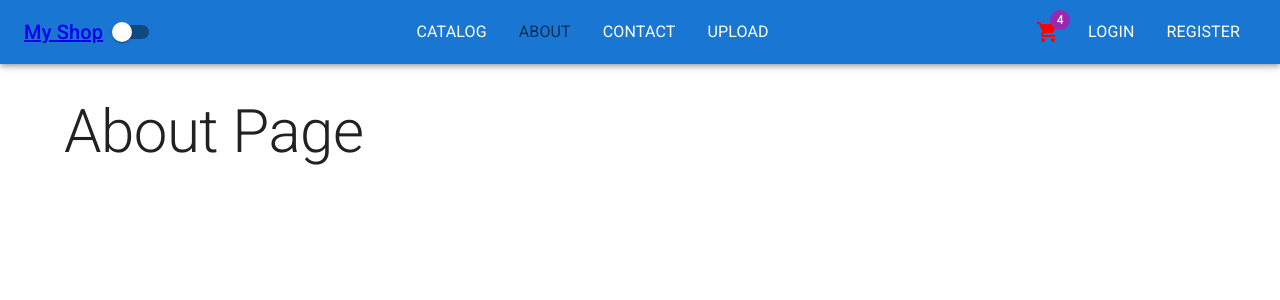
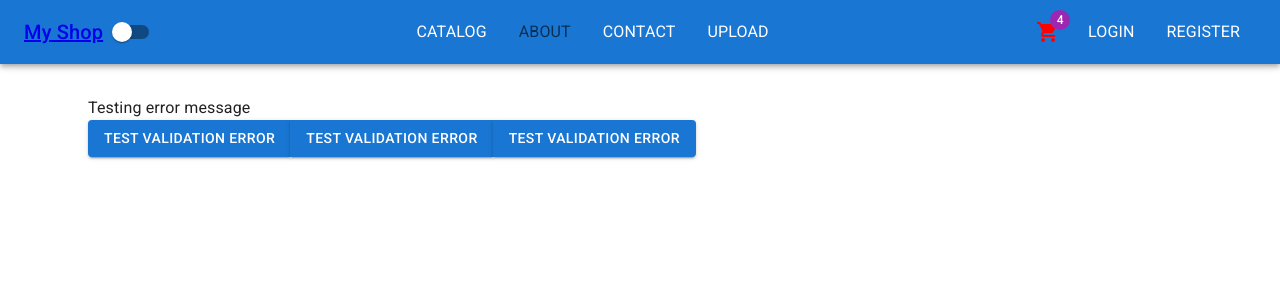
Before and after one commit to ketuan1/Client_Spring_Boot_API, a React (Create React App) app: page /about in a window 1280 px wide. Shown: the top 300 px of the page. Built offline with nearby package versions, Linux system fonts and the light colour scheme.

Commit message:
setting base url and display message error

```diff
--- a/src/features/about/AboutPage.tsx
+++ b/src/features/about/AboutPage.tsx
@@ -1,10 +1,31 @@
-import {Typography} from "@mui/material";
+import {Button, ButtonGroup, Typography} from "@mui/material";
+import { Container } from "@mui/system";
+import axios from "axios";
 
 function AboutPage() {
     return (
-        <Typography variant="h2">
-            About Page
-        </Typography>
+        <Container>
+            <Typography>
+                Testing error message
+            </Typography>
+            <ButtonGroup>
+                <Button variant="contained" onClick={() => axios.post('buggy/validate-error', {
+                    "name": "",
+                    "email": "test"
+                }).then(response => console.log(response.data)).catch(error  => console.log(error))}>
+                    Test Validation Error
+                </Button>
+
+                <Button variant="contained" onClick={() => axios.get('buggy/404').then(response => console.log(response.data))}>
+                    Test Validation Error
+                </Button>
+
+                <Button variant="contained" onClick={() => axios.get('buggy/500').then(response => console.log(response.data))}>
+                    Test Validation Error
+                </Button>
+            </ButtonGroup>
+
+        </Container>
      );
 }
 
--- a/src/features/catalog/Catalog.tsx
+++ b/src/features/catalog/Catalog.tsx
@@ -1,3 +1,4 @@
+import axios, { AxiosResponse } from "axios";
 import { useEffect, useState } from "react";
 import { Product } from "../../model/product";
 import ProductList from "./ProductList";
@@ -10,9 +11,13 @@ function Catalog() {
   const [products, setProducts] = useState<Product[]>([]);
 
   useEffect(() => {
-    fetch("http://localhost:8080/api/products")
-      .then((response) => response.json())
-      .then((data) => setProducts(data));
+    //fetch js core
+    // fetch("http://localhost:8080/api/products")
+    //   .then((response) => response.json())
+    //   .then((data) => setProducts(data));
+
+    //axios fetch API
+    axios.get("products").then((response: AxiosResponse) => setProducts(response.data));
   }, []);
   return (
     <>
--- a/src/features/catalog/ProductDetail.tsx
+++ b/src/features/catalog/ProductDetail.tsx
@@ -7,12 +7,14 @@ import { Product } from "../../model/product";
 function ProductDetail() {
     //HOOK useParam
     let params = useParams();
+
     const [product, setProduct] = useState<Product | null>(null);
+    //loading network
     const [loading, setLoading] = useState(true);
 
     //axios
     useEffect(() => {
-        axios.get(`http://localhost:8080/api/products${params.productId}`)
+        axios.get(`products/${params.productId}`)
             .then(response => {
                 setProduct(response.data);
             }).catch(error => console.log(error))
@@ -30,7 +32,7 @@ function ProductDetail() {
     return (
         <Grid container spacing={6}>
             <Grid item xs={4}>
-                <img src={`http://localhost:8080/api/file/image/${product?.imageUrl}`} alt={`$product?.name}`} style={{width: '100%'}}/>
+                <img src={`${process.env.REACT_APP_BASE_URL}/file/image/${product?.imageUrl}`} alt={`$product?.name}`} style={{width: '100%'}}/>
             </Grid>
             <Grid item xs={8}>
                 <Typography variant="h3">{product?.name}</Typography>
--- a/src/features/catalog/ProductList.tsx
+++ b/src/features/catalog/ProductList.tsx
@@ -11,13 +11,11 @@ interface Props {
 function ProductList(props: Props) {
   return (
     <Grid container spacing={2}>
-      {props.products.map((product, index) => {
-        return (
-          <Grid item xs={12} sm={6} md={4} lg={3}>
-            <ProductCard key={product.id} product={product} />
-            </Grid>
-         );
-       })}
+      {props.products.map((product, index) => (
+                <Grid key={index} item xs={12} sm={6} md={4} lg={3}>
+                    <ProductCard key={product.id} product={product}/>
+                </Grid>
+            ))}
     </Grid>
   );
 }
--- a/src/index.tsx
+++ b/src/index.tsx
@@ -1,9 +1,21 @@
+import axios, { AxiosError} from 'axios';
+import { log } from 'console';
 import React from 'react';
 import ReactDOM from 'react-dom/client';
 import { BrowserRouter } from 'react-router-dom';
 import './index.css';
 import App from './layout/App';
 import reportWebVitals from './reportWebVitals';
+
+//SETTING URL for API
+axios.defaults.baseURL = process.env.REACT_APP_BASE_URL;
+
+axios.interceptors.response.use(response => {
+  return response;
+}, (error: AxiosError) => {
+  console.log('interceptor run to get error msg');
+  return Promise.reject(error);
+})
 
 const root = ReactDOM.createRoot(
   document.getElementById('root') as HTMLElement
```
Also changed, not shown: 1 other file (tests, documents, lock files or other folders).
